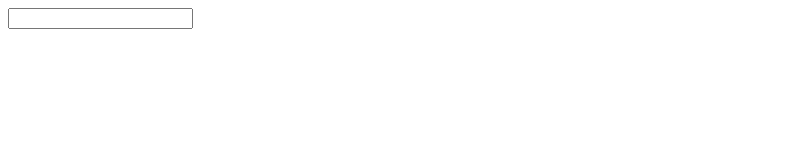
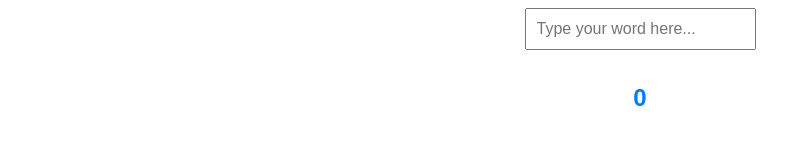
Before and after one commit to acciojob/mini-scrabble-sudhanshu201, a website: page main.html in a window 1280 px wide. Shown: the whole page, without its empty margins (0-811 px from the left). Drawn offline with Linux system fonts and the light colour scheme.

Commit message:
created a submission

```diff
--- a/main.html
+++ b/main.html
@@ -1,19 +1,15 @@
 <!DOCTYPE html>
+<html lang="en">
+<head>
+    <meta charset="UTF-8">
+    <meta name="viewport" content="width=device-width, initial-scale=1.0">
+    <title>Mini Scrabble Tool</title>
+    <link rel="stylesheet" href="styles.css">
+</head>
+<body>
+    <input type="text" id="evaluatedText" placeholder="Type your word here...">
+    <h3 id="letterCount">0</h3>
 
-<html>
-
-<head>
-	<link rel="stylesheet" href="styles.css">
-</head>
-
-<body>
-	<!-- the entire body must be written by student -->
-	 <input type="text" id="evaluatedText">
-  <h3 id="letterCount"></h3>
-
-    <script type="text/javascript" src="./script.js">
-</script>
-
+    <script src="script.js"></script>
 </body>
-
 </html>
--- a/script.js
+++ b/script.js
@@ -1,8 +1,8 @@
-//your code here
+document.addEventListener('DOMContentLoaded', function() {
+    const evaluatedText = document.getElementById('evaluatedText');
+    const letterCount = document.getElementById('letterCount');
 
-const textbox = document.getElementById("evaluatedText");
-const letterCount = document.getElementById("letterCount");
-
-textbox.addEventListener("input", function() {
-  letterCount.innerHTML = textbox.value.length;
+    evaluatedText.addEventListener('input', function() {
+        letterCount.textContent = evaluatedText.value.length;
+    });
 });
--- a/styles.css
+++ b/styles.css
@@ -1,6 +1,15 @@
+body {
+    font-family: Arial, sans-serif;
+    text-align: center;
+}
 
-/* Your CSS Code here. */
-#letterCount {
-  font-size: 20px;
-  color: blue;
+input[type="text"] {
+    padding: 10px;
+    font-size: 16px;
+    margin-bottom: 10px;
 }
+
+h3 {
+    font-size: 24px;
+    color: #007bff;
+}
```
